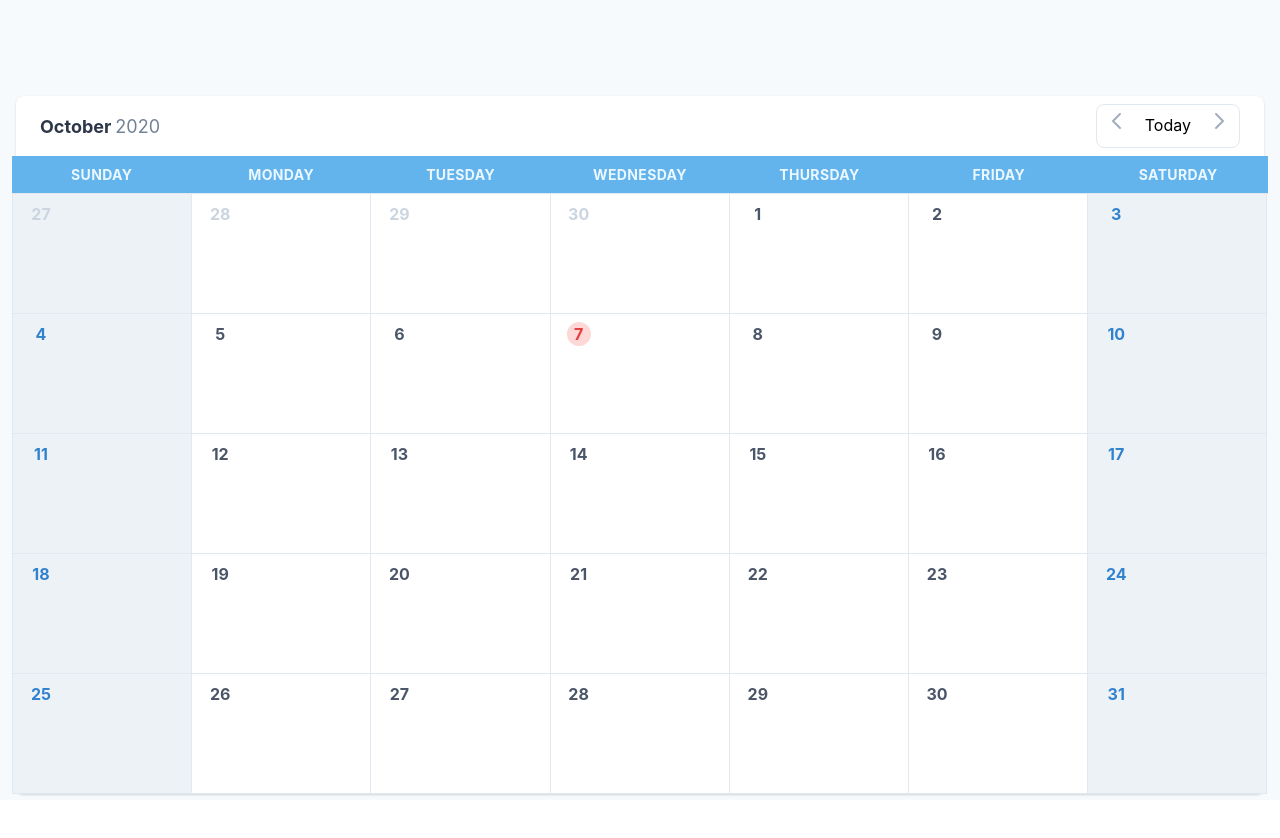
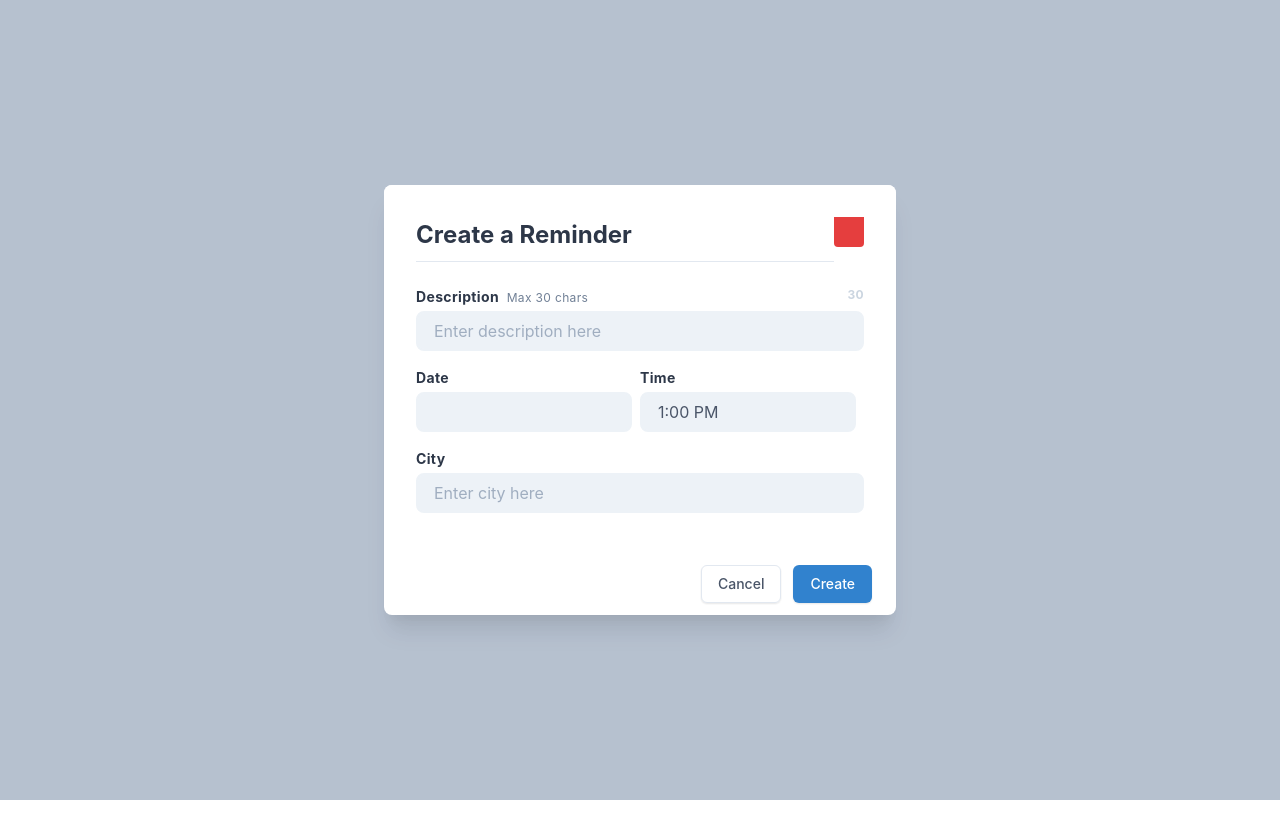
Before and after one commit to spacebromx/calendar-reminders, a React (Create React App) app: page / in a window 1280 px wide. Shown: the top 838 px of the page. After the commit the page ends 800 px from the top, so only its background shows below. Built offline with nearby package versions, Linux system fonts and the light colour scheme.

Commit message:
Created the modal component

```diff
--- a/src/App.js
+++ b/src/App.js
@@ -1,6 +1,7 @@
 import React from 'react';
 import Layout from "./components/Layout";
 import Calendar from "./components/Calendar";
+import Modal from "./components/Modal";
 import {ContextProvider} from "./Store";
 
 import './styles/main.css'
@@ -8,8 +9,9 @@ import './styles/main.css'
 function App() {
   return (
     <ContextProvider>
+      <Modal />
       <Layout>
-        <Calendar/>
+        {/*<Calendar/>*/}
       </Layout>
     </ContextProvider>
   );
--- /dev/null
+++ b/src/components/Modal.js
@@ -0,0 +1,108 @@
+import React, {useState} from 'react';
+import {GithubPicker} from 'react-color'
+
+const Modal = () => {
+  const [showColorPicker, setShowColorPicker] = useState(false)
+  const [formState, setFormState] = useState({
+    description: '',
+    date: '',
+    time: '1:00 PM',
+    city: '',
+    color: '#e53e3e'
+  })
+
+  function handleChangeColor({hex}, e) {
+    setFormState({...formState, color: hex})
+    setShowColorPicker(false)
+  }
+
+  return (
+    <div className="fixed z-10 inset-0 overflow-y-auto">
+      <div className="flex items-end justify-center min-h-screen pt-4 px-4 pb-20 text-center sm:block sm:p-0">
+        <div className="fixed inset-0 transition-opacity">
+          <div className="absolute inset-0 bg-gray-500 opacity-75"/>
+        </div>
+        <span className="hidden sm:inline-block sm:align-middle sm:h-screen"/>&#8203;
+        <div
+          className="inline-block align-bottom bg-white rounded-lg text-left overflow-hidden shadow-xl transform transition-all sm:my-8 sm:align-middle sm:max-w-lg sm:w-full"
+          role="dialog" aria-modal="true" aria-labelledby="modal-headline">
+          <div className="bg-white px-4 pt-5 pb-4 sm:p-6 sm:pb-4">
+            <div className="sm:flex sm:items-start">
+              <div className="w-full bg-white overflow-hidden w-full block p-2">
+                <div className="flex flex-row">
+                  <div className="flex-1">
+                    <h2 className="font-bold text-2xl mb-6 text-gray-800 border-b pb-2">
+                      Create a Reminder
+                    </h2>
+                  </div>
+                  <div>
+                    <button
+                      onClick={() => setShowColorPicker(true)}
+                      className="rounded-b" style={{backgroundColor: formState.color, height: '30px', width: '30px', cursor: 'pointer'}} />
+                    {showColorPicker && <GithubPicker color={formState.color} onChangeComplete={handleChangeColor} />}
+                  </div>
+                </div>
+                <div className="mb-4">
+                  <label className="text-gray-800 block mb-1 font-bold text-sm tracking-wide">
+                    Description <span className="ml-1 text-xs text-gray-600 font-normal">Max 30 chars</span>
+                    <span className="float-right text-gray-400 text-xs">{30 -  formState.description.length}</span>
+                  </label>
+                  <input
+                    value={formState.description}
+                    onChange={e => setFormState({...formState, description: e.target.value})}
+                    maxLength={30}
+                    placeholder="Enter description here"
+                    className="bg-gray-200 appearance-none border-2 border-gray-200 rounded-lg w-full py-2 px-4 text-gray-700 leading-tight focus:outline-none focus:bg-white focus:border-blue-500"
+                    type="text"/>
+                </div>
+                <div className="mb-4 flex">
+                  <div className="flex-1">
+                    <label className="text-gray-800 block mb-1 font-bold text-sm tracking-wide">Date</label>
+                    <input
+                      className="bg-gray-200 appearance-none border-2 border-gray-200 rounded-lg w-full py-2 px-4 text-gray-700 leading-tight focus:outline-none focus:bg-white focus:border-blue-500"
+                      type="text"/>
+                  </div>
+                  <div className="px-2 flex-1">
+                    <label className="text-gray-800 block mb-1 font-bold text-sm tracking-wide">Time</label>
+                    <input
+                      value={formState.time}
+                      onChange={e => setFormState({...formState, time: e.target.value})}
+                      className="bg-gray-200 appearance-none border-2 border-gray-200 rounded-lg w-full py-2 px-4 text-gray-700 leading-tight focus:outline-none focus:bg-white focus:border-blue-500"
+                      type="text"/>
+                  </div>
+                </div>
+                <div className="mb-4 flex">
+                  <div className="flex-shrink-0 flex-1">
+                    <label className="text-gray-800 block mb-1 font-bold text-sm tracking-wide">City</label>
+                    <input
+                      value={formState.city}
+                      onChange={e => setFormState({...formState, city: e.target.value})}
+                      placeholder="Enter city here"
+                      className="bg-gray-200 appearance-none border-2 border-gray-200 rounded-lg w-full py-2 px-4 text-gray-700 leading-tight focus:outline-none focus:bg-white focus:border-blue-500"
+                      type="text"/>
+                  </div>
+                </div>
+              </div>
+            </div>
+          </div>
+          <div className="bg-gray-50 px-4 py-3 sm:px-6 sm:flex sm:flex-row-reverse">
+<span className="flex w-full rounded-md shadow-sm sm:ml-3 sm:w-auto">
+<button type="button"
+        className="inline-flex justify-center w-full rounded-md border border-transparent px-4 py-2 bg-blue-600 text-base leading-6 font-medium text-white shadow-sm hover:bg-red-500 focus:outline-none focus:border-red-700 focus:shadow-outline-red transition ease-in-out duration-150 sm:text-sm sm:leading-5">
+Create
+</button>
+</span>
+            <span className="mt-3 flex w-full rounded-md shadow-sm sm:mt-0 sm:w-auto">
+<button type="button"
+        className="inline-flex justify-center w-full rounded-md border border-gray-300 px-4 py-2 bg-white text-base leading-6 font-medium text-gray-700 shadow-sm hover:text-gray-500 focus:outline-none focus:border-blue-300 focus:shadow-outline-blue transition ease-in-out duration-150 sm:text-sm sm:leading-5">
+Cancel
+</button>
+</span>
+          </div>
+        </div>
+      </div>
+    </div>
+  );
+};
+
+export default Modal;
```
